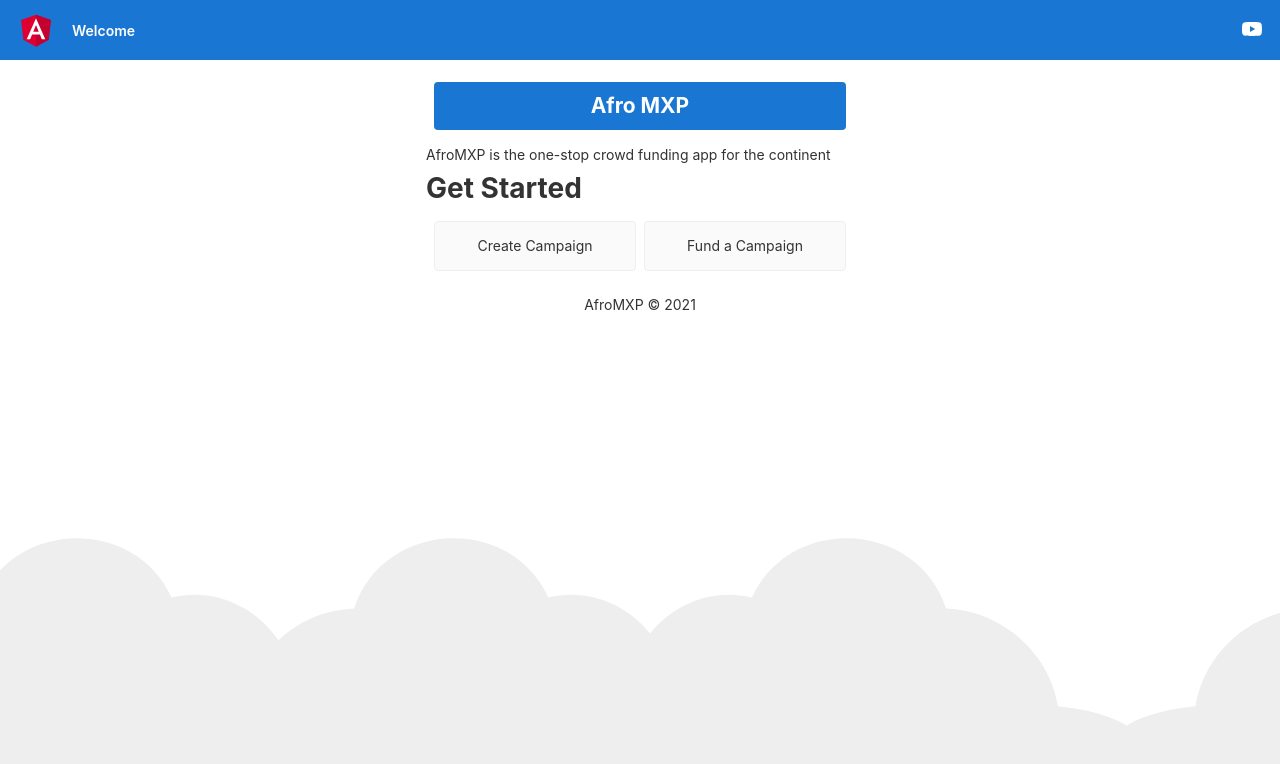
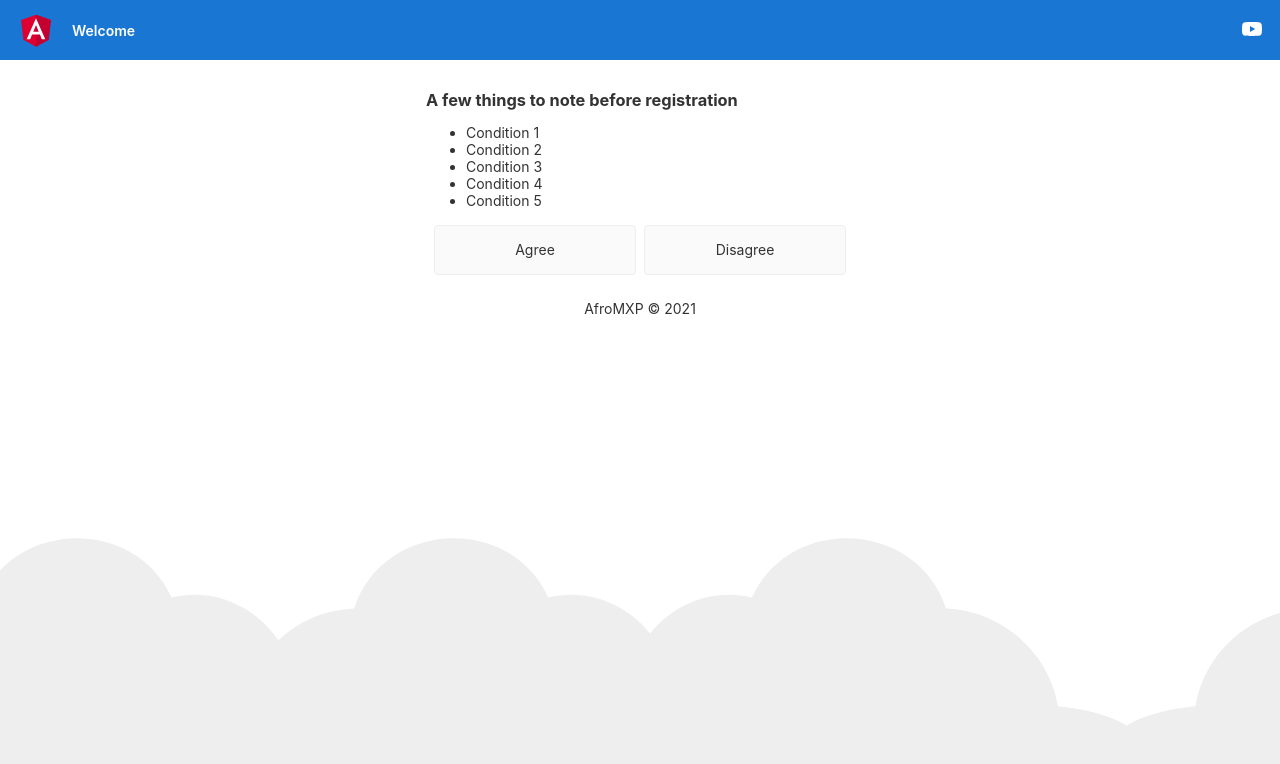
Before and after one commit to nicholastanui/hackerthon-afromxp-portal, an Angular app: page / in a window 1280 px wide. Shown: the top 764 px of the page. Built offline with nearby package versions, Linux system fonts and the light colour scheme.

Commit message:
[develop] initial pre-campaign reg TnC UI dev

```diff
--- a/src/app/afro-mxp/afro-mxp.component.html
+++ b/src/app/afro-mxp/afro-mxp.component.html
@@ -48,6 +48,35 @@
     </div>
 
   </div>
+  <div [hidden]="!showPreRegTerms">
+    <h3>A few things to note before registration</h3>
+    <ul>
+      <li>Condition 1</li>
+      <li>Condition 2</li>
+      <li>Condition 3</li>
+      <li>Condition 4</li>
+      <li>Condition 5</li>
+    </ul>
+    <div class="card-container">
+      <button class="card card-small" (click)="selection.value = 'component'" tabindex="0">
+        <span>Agree</span>
+      </button>
+
+      <button class="card card-small" (click)="selection.value = 'material'" tabindex="0">
+        <span>Disagree</span>
+      </button>
+    </div>
+  </div>
+  <div [hidden]="!showRegister1">
+  </div>
+  <div [hidden]="!showRegister2">
+  </div>
+  <div [hidden]="!showConfirm">
+  </div>
+  <div [hidden]="!showActivationSuccess">
+  </div>
+  <div [hidden]="!showActivationFailed">
+  </div>
 
   <!-- Footer -->
   <footer>
--- a/src/app/afro-mxp/afro-mxp.component.ts
+++ b/src/app/afro-mxp/afro-mxp.component.ts
@@ -7,6 +7,7 @@ import { Component, OnInit } from '@angular/core';
 })
 export class AfroMxpComponent implements OnInit {
 public showGetStarted = true;
+public showPreRegTerms = false;
 public showRegister1 = false;
 public showRegister2 = false;
 public showConfirm = false;
@@ -17,7 +18,8 @@ public showActivationFailed = false;
   constructor() { }
 
   ngOnInit(): void {
-    this.showGetStarted = true;
+    this.showGetStarted = false;
+    this.showPreRegTerms = true;
   }
 
 }
```
